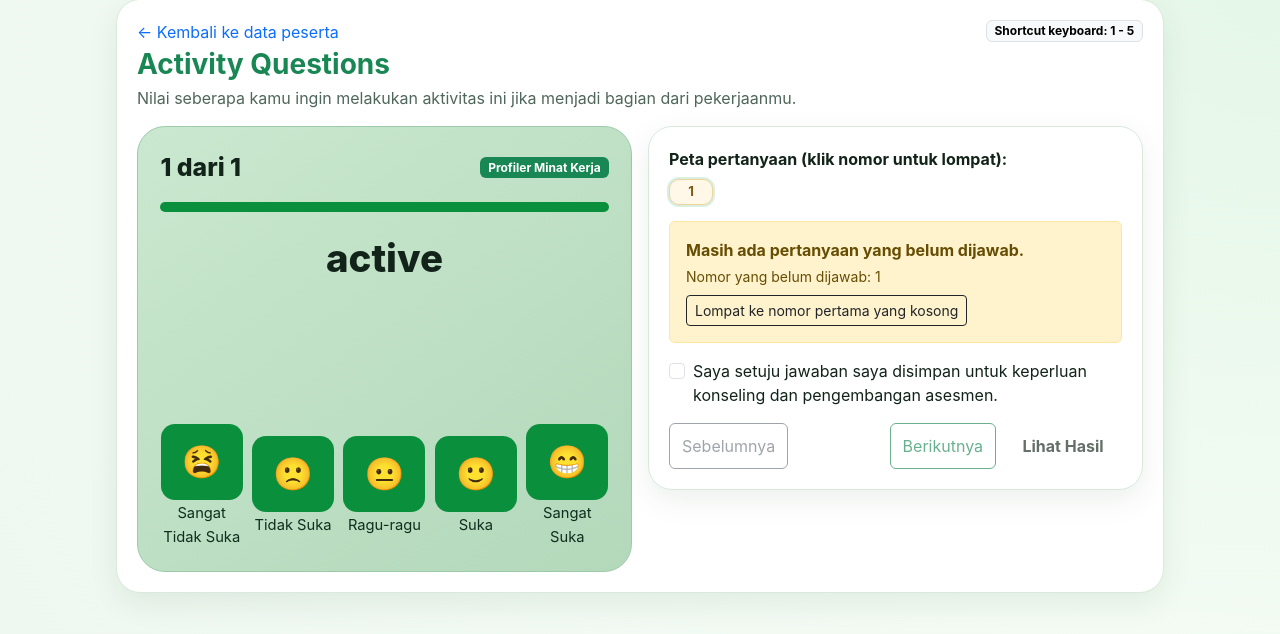
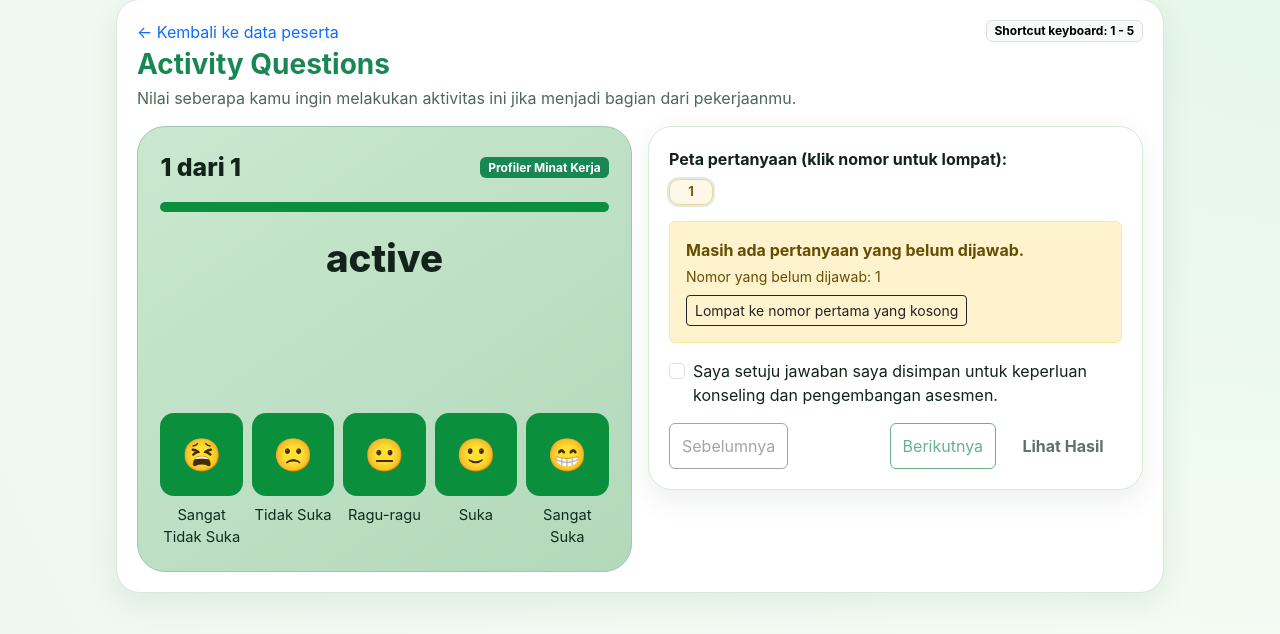
Before and after one commit to princealvinyusuf/RIASEC, a PHP site: page /test_form.php in a window 1280 px wide. Shown: the part 33-667 px from the top of the page. Run offline with PHP 8.4, Linux system fonts and the light colour scheme; the visitor is signed in with stand-in values (Sample User, id 1); tables that the repository leaves empty or names only in its code hold one stand-in row (values such as "Sample post").

Commit message:
Make the button asnwer equal

```diff
--- a/css/style.css
+++ b/css/style.css
@@ -197,11 +197,15 @@ body.app-shell {
     background: transparent;
     padding: 0;
     cursor: pointer;
+    display: flex;
+    flex-direction: column;
+    align-items: center;
+    height: 100%;
 }
 
 .answer-btn .face {
     width: 100%;
-    max-width: 82px;
+    max-width: 90px;
     margin: 0 auto;
     background: #0a8f3d;
     color: #fff;
@@ -209,7 +213,8 @@ body.app-shell {
     display: flex;
     align-items: center;
     justify-content: center;
-    height: 76px;
+    aspect-ratio: 1 / 1;
+    height: auto;
     font-size: 2rem;
     line-height: 1;
     transition: transform 0.15s ease, box-shadow 0.15s ease, background 0.15s ease;
@@ -220,6 +225,10 @@ body.app-shell {
     text-align: center;
     font-size: 0.92rem;
     color: #0f2e1d;
+    min-height: 2.6em;
+    display: flex;
+    align-items: flex-start;
+    justify-content: center;
 }
 
 .answer-btn:hover .face {
@@ -229,7 +238,7 @@ body.app-shell {
 
 .answer-btn.active .face {
     background: #055c24;
-    box-shadow: 0 0 0 4px rgba(255, 255, 255, 0.55);
+    outline: 4px solid rgba(255, 255, 255, 0.55);
 }
 
 .answer-btn.active .label {
```
